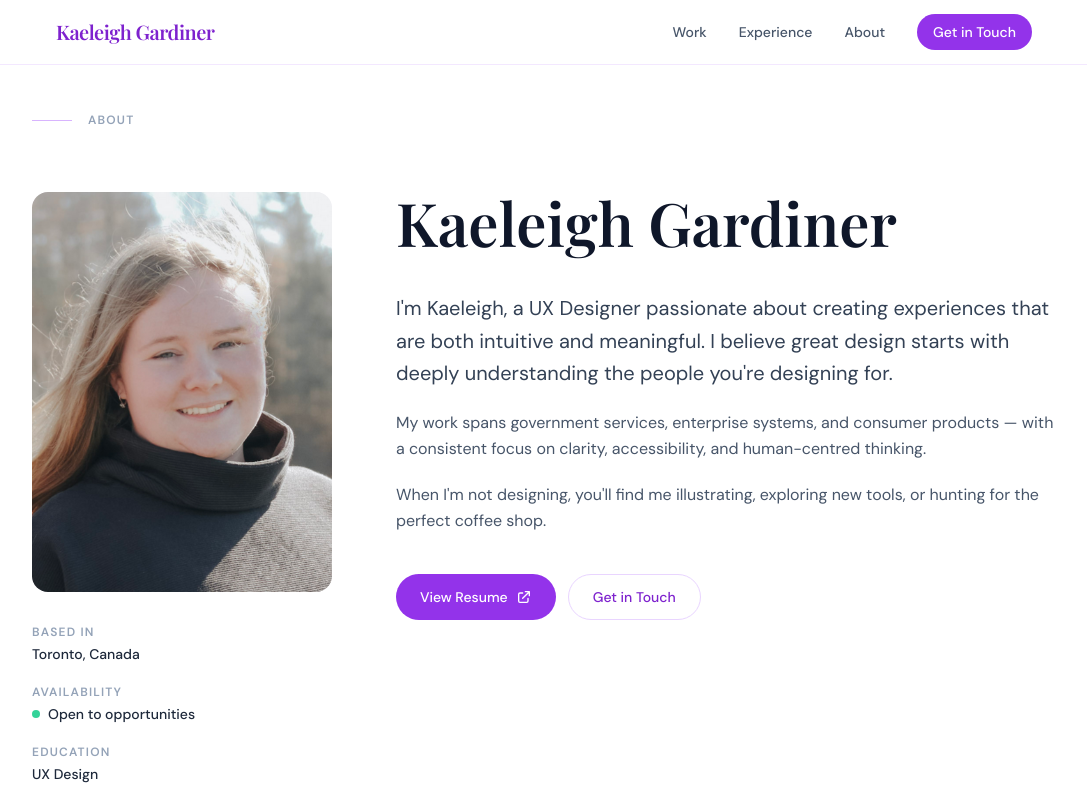
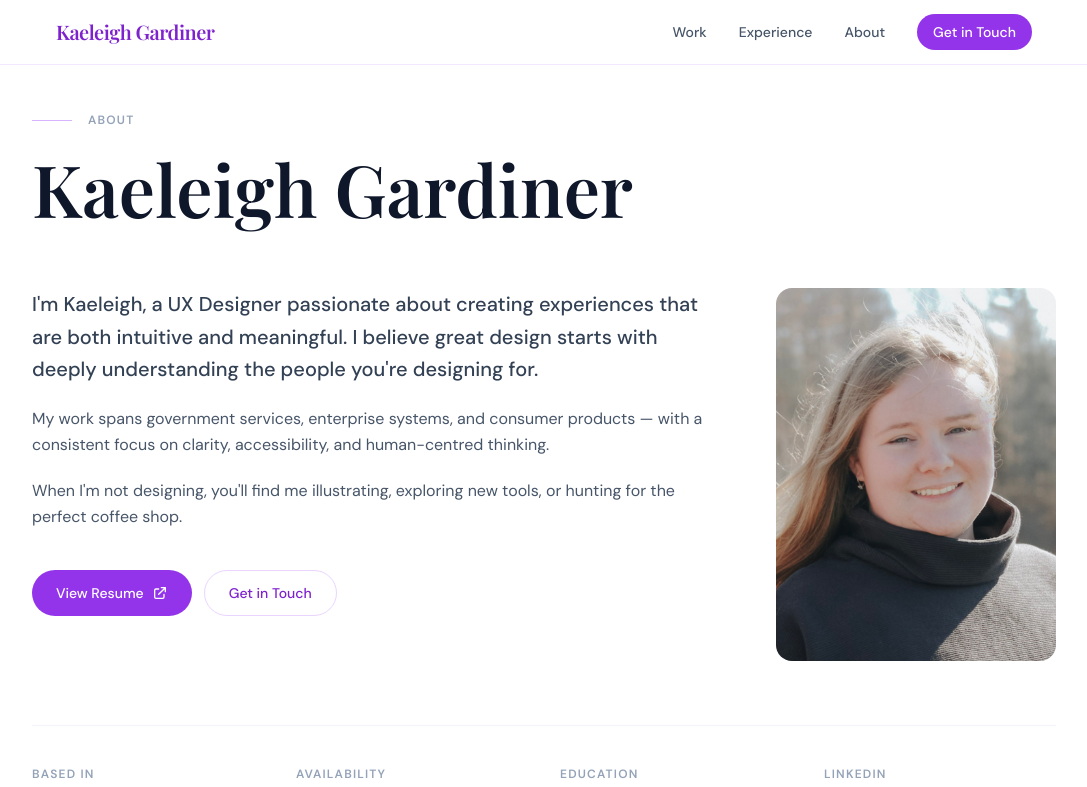
Before and after one commit to mgardiiner/kaeleighgardiner.com, a Nuxt app: page /about in a window 1280 px wide. Shown: the top 787 px of the page, without its empty margins (96-1183 px from the left). Built offline with nearby package versions, Linux system fonts and the light colour scheme.

Commit message:
chore: redesign about page layout

```diff
--- a/app/pages/about/index.vue
+++ b/app/pages/about/index.vue
@@ -8,26 +8,62 @@ const { bio, photo, location, availability, education, email, linkedin } = about
   <div class="pt-28 pb-32 px-6">
     <div class="max-w-5xl mx-auto">
 
-      <!-- Eyebrow -->
-      <div class="flex items-center gap-4 mb-16">
+      <!-- Name -->
+      <div class="mb-16">
+        <div class="flex items-center gap-4 mb-6">
           <span class="w-10 h-px bg-purple-300"></span>
           <p class="text-xs font-semibold tracking-widest uppercase text-slate-400">About</p>
         </div>
+        <h1 class="font-display text-5xl md:text-7xl font-semibold text-slate-900 leading-tight">Kaeleigh Gardiner</h1>
+      </div>
 
-      <!-- Main layout: photo left, content right -->
-      <div class="grid md:grid-cols-[300px_1fr] gap-16 items-start">
+      <!-- Photo + Bio -->
+      <div class="grid md:grid-cols-[1fr_280px] gap-12 md:gap-16 items-start mb-16">
 
-        <!-- Photo column -->
-        <div class="space-y-8">
-          <div v-if="photo" class="aspect-[3/4] rounded-2xl overflow-hidden bg-purple-50">
+        <!-- Bio -->
+        <div>
+          <p
+            v-for="(paragraph, i) in bio"
+            :key="i"
+            class="text-slate-600 leading-relaxed mb-5"
+            :class="{ 'text-xl text-slate-700 font-medium': i === 0 }"
+          >
+            {{ paragraph }}
+          </p>
+          <div class="flex flex-wrap gap-3 mt-10">
+            <a
+              href="/resume.pdf"
+              target="_blank"
+              class="inline-flex items-center gap-2 px-6 py-3 rounded-full bg-purple-600 text-white text-sm font-medium hover:bg-purple-700 transition-colors"
+            >
+              View Resume
+              <svg class="w-4 h-4" fill="none" stroke="currentColor" stroke-width="2" viewBox="0 0 24 24">
+                <path stroke-linecap="round" stroke-linejoin="round" d="M10 6H6a2 2 0 00-2 2v10a2 2 0 002 2h10a2 2 0 002-2v-4M14 4h6m0 0v6m0-6L10 14" />
+              </svg>
+            </a>
+            <a
+              :href="`mailto:${email}`"
+              class="inline-flex items-center gap-2 px-6 py-3 rounded-full border border-purple-200 text-purple-700 text-sm font-medium hover:bg-purple-50 transition-colors"
+            >
+              Get in Touch
+            </a>
+          </div>
+        </div>
+
+        <!-- Photo -->
+        <div class="shrink-0">
+          <div v-if="photo" class="w-full aspect-[3/4] rounded-2xl overflow-hidden bg-purple-50">
             <img :src="photo" alt="Kaeleigh Gardiner" class="w-full h-full object-cover object-top" />
           </div>
-          <div v-else class="aspect-[3/4] rounded-2xl bg-purple-50 flex items-center justify-center">
+          <div v-else class="w-full aspect-[3/4] rounded-2xl bg-purple-50 flex items-center justify-center">
             <span class="font-display text-5xl font-semibold text-purple-200">KG</span>
           </div>
+        </div>
 
-          <!-- Quick facts -->
-          <div class="flex flex-col gap-5">
+      </div>
+
+      <!-- Quick facts strip -->
+      <div class="border-t border-slate-100 pt-10 grid grid-cols-2 md:grid-cols-4 gap-8">
         <div v-if="location">
           <p class="text-xs font-semibold tracking-widest uppercase text-slate-400 mb-1">Based in</p>
           <p class="text-slate-800 font-medium text-sm">{{ location }}</p>
@@ -50,44 +86,6 @@ const { bio, photo, location, availability, education, email, linkedin } = about
           <a :href="linkedin" target="_blank" rel="noopener" class="text-purple-600 font-medium text-sm hover:underline underline-offset-4">View Profile →</a>
         </div>
       </div>
-        </div>
-
-        <!-- Content column -->
-        <div>
-          <h1 class="font-display text-5xl md:text-6xl font-semibold text-slate-900 leading-tight mb-10">Kaeleigh Gardiner</h1>
-
-          <div class="space-y-5 mb-10">
-            <p
-              v-for="(paragraph, i) in bio"
-              :key="i"
-              class="text-slate-600 leading-relaxed"
-              :class="{ 'text-xl text-slate-700': i === 0 }"
-            >
-              {{ paragraph }}
-            </p>
-          </div>
-
-          <div class="flex flex-wrap gap-3">
-            <a
-              href="/resume.pdf"
-              target="_blank"
-              class="inline-flex items-center gap-2 px-6 py-3 rounded-full bg-purple-600 text-white text-sm font-medium hover:bg-purple-700 transition-colors"
-            >
-              View Resume
-              <svg class="w-4 h-4" fill="none" stroke="currentColor" stroke-width="2" viewBox="0 0 24 24">
-                <path stroke-linecap="round" stroke-linejoin="round" d="M10 6H6a2 2 0 00-2 2v10a2 2 0 002 2h10a2 2 0 002-2v-4M14 4h6m0 0v6m0-6L10 14" />
-              </svg>
-            </a>
-            <a
-              :href="`mailto:${email}`"
-              class="inline-flex items-center gap-2 px-6 py-3 rounded-full border border-purple-200 text-purple-700 text-sm font-medium hover:bg-purple-50 transition-colors"
-            >
-              Get in Touch
-            </a>
-          </div>
-        </div>
-
-      </div>
 
     </div>
   </div>
```
Lines whose indentation alone changed are shown as unchanged.
